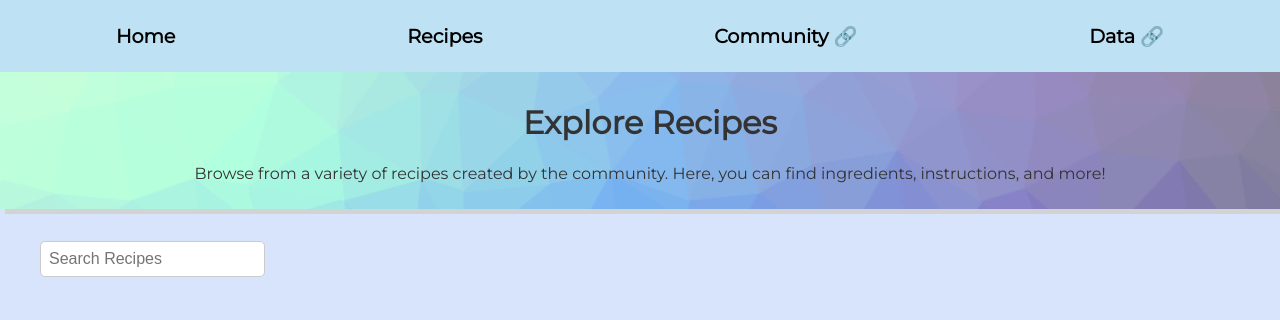
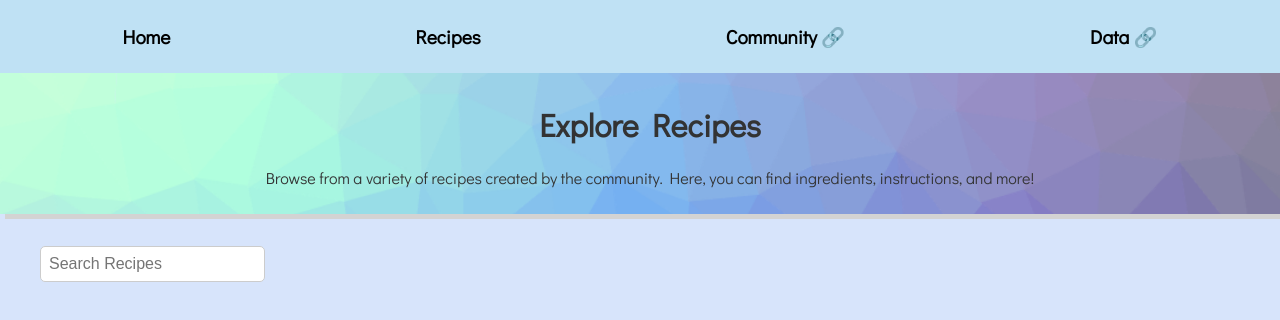
Before and after one commit to sharktide/recipeLive, a website: page recipes.html in a window 1280 px wide. Drawn offline with Linux system fonts and the light colour scheme; no server answers.

Commit message:
typeface updates

```diff
--- a/recipes.html
+++ b/recipes.html
@@ -5,6 +5,10 @@
     <meta name="viewport" content="width=device-width, initial-scale=1.0">
     <link rel="stylesheet" href="styles/styles.css">
     <link href="https://fonts.googleapis.com/css2?family=Montserrat&display=swap" rel="stylesheet">
+    <link rel="preconnect" href="https://fonts.googleapis.com">
+    <link rel="preconnect" href="https://fonts.gstatic.com" crossorigin>
+    <link href="https://fonts.googleapis.com/css2?family=Didact+Gothic&display=swap" rel="stylesheet">
+
 
     <title>FindMyFood Community 2025 - Recipes</title>
 </head>
--- a/scripts/recipes.js
+++ b/scripts/recipes.js
@@ -87,6 +87,7 @@
     box-shadow: 5px 5px lightgray;
 }
 #recipes-container {
+    font-family: "Montserrat", sans-serif;
     display: grid;
     grid-template-columns: repeat(auto-fill, minmax(250px, 1fr));
     gap: 20px;
--- a/styles/styles.css
+++ b/styles/styles.css
@@ -24,7 +24,7 @@
 }
 
 body {
-    font-family: Montserrat, sans-serif;
+    font-family: "Didact Gothic", sans-serif;
     margin: 0;
     padding: 0;
     background-color: #d7e4fb;
```
Also changed, not shown: confirm.html (+3 -0 lines), index.html (+3 -0 lines), newrecipe.html (+3 -0 lines), recipeviewer.html (+6 -3 lines).
